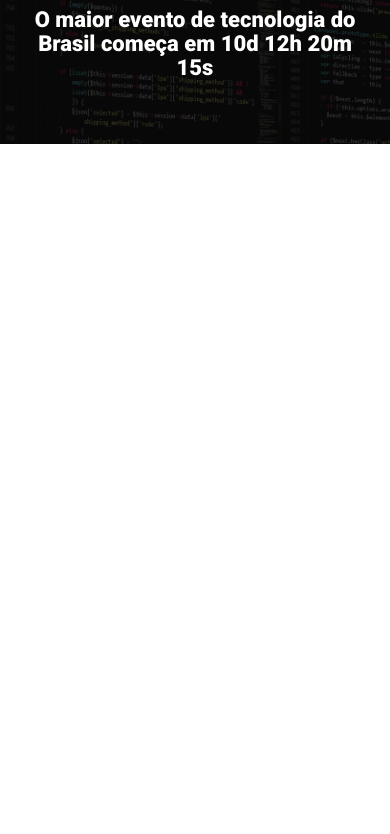
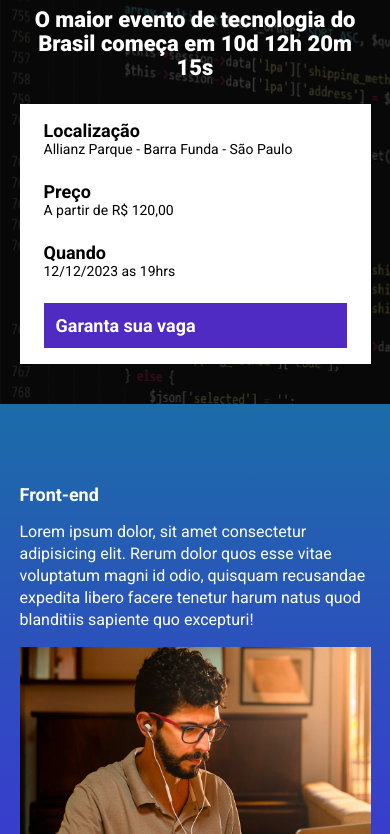
Before and after one commit to neris99/ebac_tech_talks, a website built with Parcel: page src/index.html in a window 390 px wide. Shown: the part 96-930 px from the top of the page. Before the commit the page ends 844 px from the top, so only its background shows below. Built offline with nearby package versions, Linux system fonts and the light colour scheme.

Commit message:
segundo commit

```diff
--- a/src/index.html
+++ b/src/index.html
@@ -17,9 +17,38 @@
             <p class="hero__text">
                 O maior evento de tecnologia do Brasil começa em 10d 12h 20m 15s
             </p>
+            <div class="infos-bar">
+                <ul class="infos-bar__infos">
+                    <li class="infos-bar__infos__item">
+                        <b>Localização</b>
+                        Allianz Parque - Barra Funda - São Paulo
+                    </li>
+                    <li class="infos-bar__infos__item">
+                        <b>Preço</b>
+                        A partir de R$ 120,00
+                    </li>
+                    <li class="infos-bar__infos__item">
+                        <b>Quando</b>
+                        12/12/2023 as 19hrs
+                    </li>
+                </ul>
+                <a href="#" class="button button--primary">
+                    Garanta sua vaga
+                </a>
+            </div>
         </div>
     </header>
-
+    <section class="event">
+        <div class="container">
+            <div class="event__details">
+                <h2 class="event__details__title">Front-end</h2>
+                <p class="event__details__description">
+                    Lorem ipsum dolor, sit amet consectetur adipisicing elit. Rerum dolor quos esse vitae voluptatum magni id odio, quisquam recusandae expedita libero facere tenetur harum natus quod blanditiis sapiente quo excepturi!
+                </p>
+            </div>
+            <img class="event__image" src="./images/frontend.png" alt="Front-end">
+        </div>
+    </section>
 
     <script src="./scripts/main.js"></script>
 </body>
--- /dev/null
+++ b/src/styles/_event.scss
@@ -0,0 +1,44 @@
+.event{
+    padding: 80px 0;
+    background-image: linear-gradient(#1b6ca7, #442bdb);
+
+    .container{
+        display: flex;
+    }
+
+    &__image{
+        max-width: 360px;
+
+    }
+
+    &__details{
+        margin-right: 40px;
+
+        &__title{
+            font-size: 18px;
+            font-weight: bold;
+            margin-bottom: 16px;
+            margin-bottom: 16px;
+        }
+
+        &__description{
+            font-size: 16px;
+            line-height: 22px;
+        }
+    }
+
+    @media (max-width:640px){
+        .container{
+            display: block;
+        }
+
+        &__image{
+            width: 100%;
+        }
+
+        &__details{
+            margin-right: 0;
+            margin-bottom: 16px;
+        }
+    }
+}
--- /dev/null
+++ b/src/styles/components/_buttons.scss
@@ -0,0 +1,24 @@
+.button{
+    padding: 12px;
+    font-size: 18px;
+    font-weight: bold;
+    text-decoration: none;
+    text-align: center;
+    white-space: nowrap;
+
+    &--primary{
+        color: #fff;
+        background-color: #4f2ac3;
+    }
+
+    @media (max-width: 640px){
+        display: flex;
+        width: 100%;
+        align-items: center;
+    }
+
+    @media (max-width: 1024px){
+        display: flex;
+        align-items: center;
+    }
+}
--- /dev/null
+++ b/src/styles/components/_infos_bar.scss
@@ -0,0 +1,40 @@
+.infos-bar{
+    padding: 16px 24px;
+    background-color: #fff;
+    display: flex;
+    justify-content: space-between;
+
+    &__infos{
+        display: flex;
+        gap: 40px;
+
+        &__item{
+            font-size: 14px;
+            color: #000;
+
+            b{
+                font-size: 18px;
+                display: block;
+                color: #000;
+            }
+        }
+    }
+
+    @media (max-width: 640px){
+        display: block;
+
+        &__infos{
+            display: block;
+
+            &__item{
+                margin-bottom: 24px;
+            }
+        }
+    }
+
+    @media (max-width: 1024px){
+        &__infos{
+            gap: 16px;
+        }
+    }
+}
--- a/src/styles/main.scss
+++ b/src/styles/main.scss
@@ -1,4 +1,8 @@
 @use 'hero';
+@use 'components/infos_bar';
+@use 'components/buttons';
+@use 'event';
+
 
 *{
     margin: 0;
@@ -6,6 +10,7 @@
     box-sizing: border-box;
     font-family: Roboto, sans-serif;
     color: #fff;
+    list-style: none;
 }
 
 .container{
```
